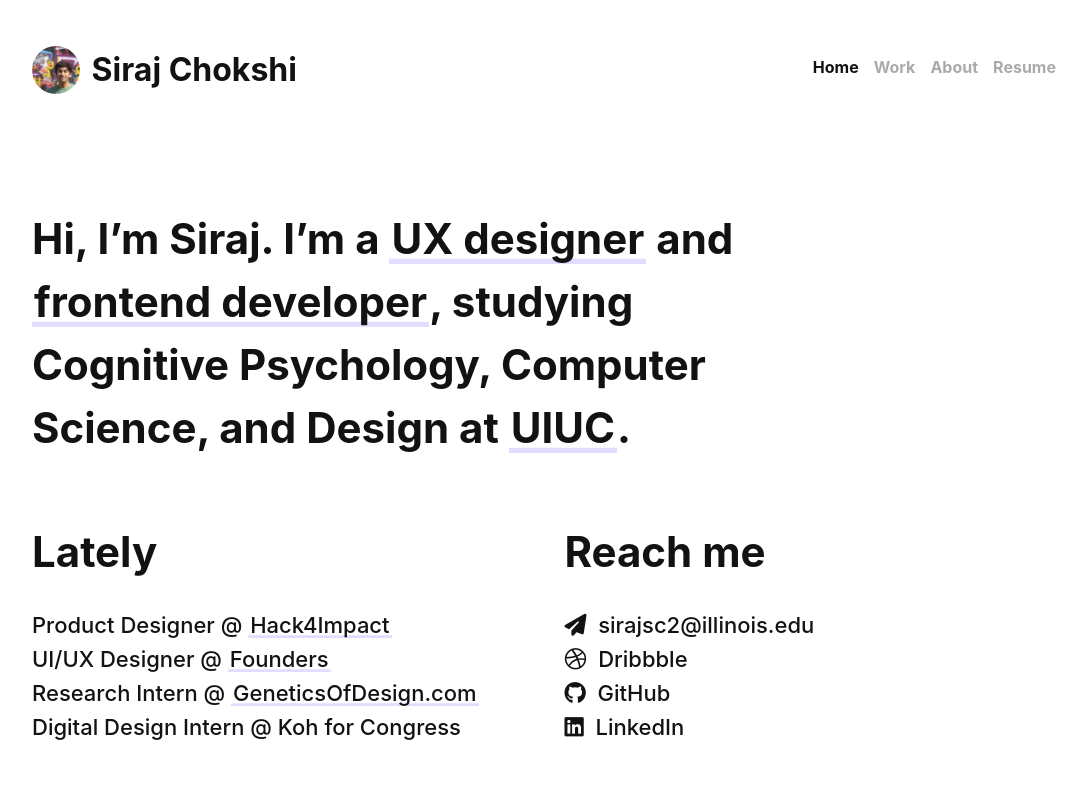
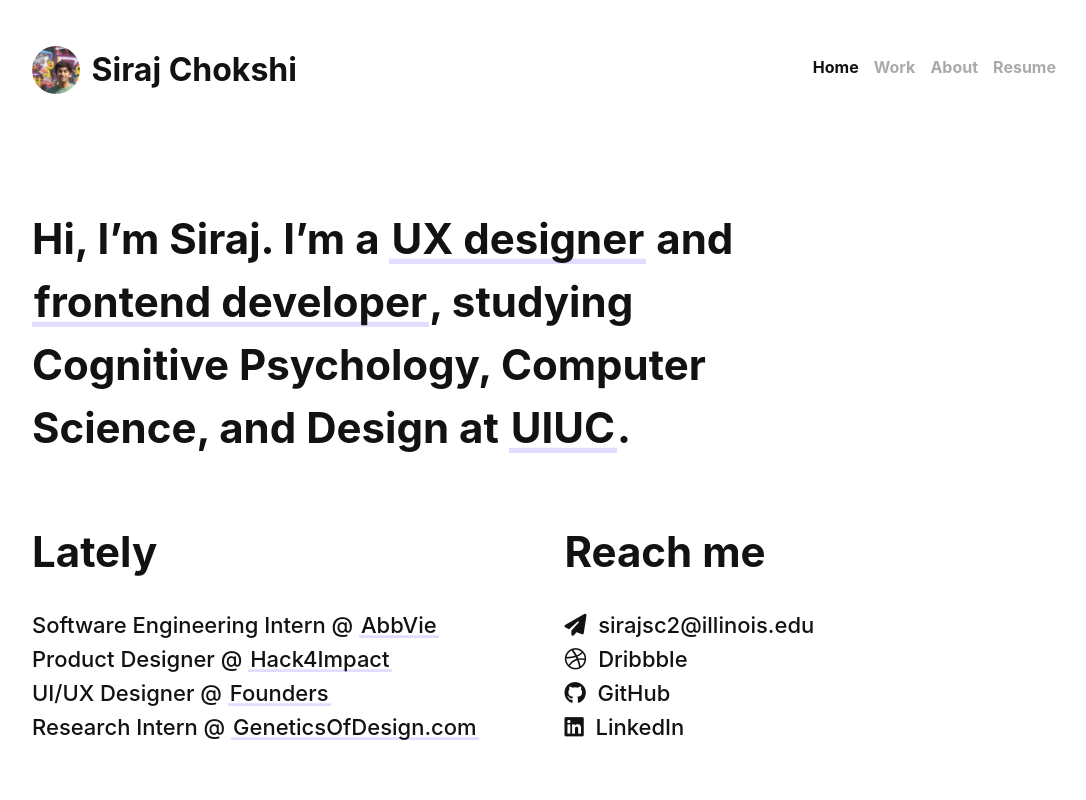
Before and after one commit to SirajChokshi/old-portfolio, a React (Create React App) app: page / in a window 1280 px wide. Shown: the top 800 px of the page, without its empty margins (96-1182 px from the left). Built offline with nearby package versions, Linux system fonts and the light colour scheme.

Commit message:
add abbvie

```diff
--- a/src/views/Home.js
+++ b/src/views/Home.js
@@ -27,10 +27,10 @@
                     <section className="one-half column">
                         <h2 id="positions-title">Lately</h2>
                         <ul id="positions">
+                            <li>Software Engineering Intern @ <a href="https://abbvie.com" target="_blank" rel='noreferrer noopener' className="box-link">AbbVie</a></li>
                             <li>Product Designer @ <a href="https://uiuc.hack4impact.org" target="_blank" rel='noreferrer noopener' className="box-link">Hack4Impact</a></li>
                             <li>UI/UX Designer @ <a href="http://founders.illinois.edu" target="_blank" rel='noreferrer noopener' className="box-link">Founders</a></li>
                             <li>Research Intern @ <a href="https://geneticsofdesign.com" target="_blank" rel='noreferrer noopener' className="box-link">GeneticsOfDesign.com</a></li>
-                            <li>Digital Design Intern @ Koh for Congress</li>
                         </ul>
                     </section>
                     <section className="one-half column">
```
